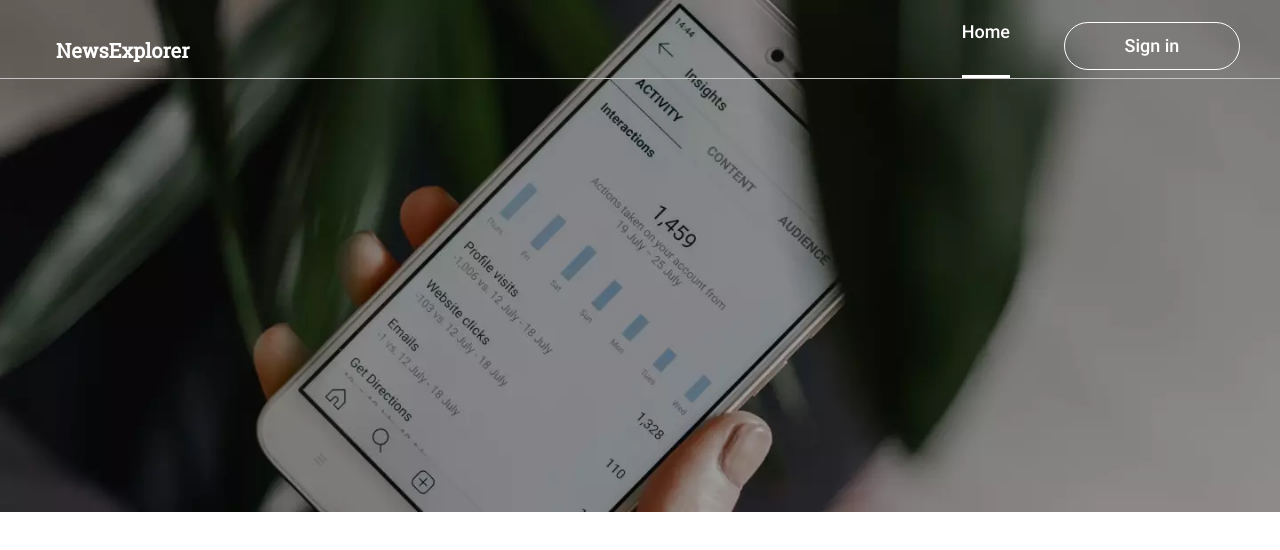
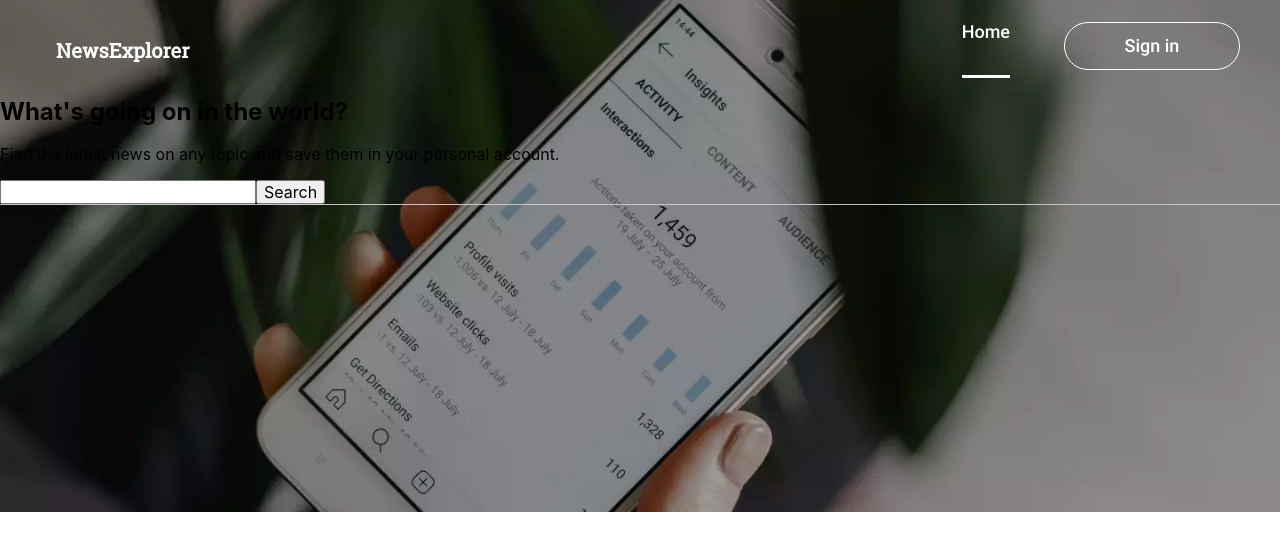
Before and after one commit to datvidc/news-explorer-frontend, a React (Create React App) app: page / in a window 1280 px wide. Shown: the top 550 px of the page. Built offline with nearby package versions, Linux system fonts and the light colour scheme.

Commit message:
Searchform

```diff
--- a/src/components/header/Header.js
+++ b/src/components/header/Header.js
@@ -2,6 +2,7 @@ import React from 'react';
 import './Header.css';
 
 import Nav from '../nav/Nav';
+import SearchForm from '../searchForm/SearchForm';
 
 function Header(props) {
   const {
@@ -19,6 +20,7 @@ function Header(props) {
               isLoggedIn={loggedIn}
               toggleMenu={MobileMenuToggle}
             />
+            <SearchForm />
           </header>
         ) : (
           <header className="header-savednews">
@@ -28,6 +30,7 @@ function Header(props) {
               isLoggedIn={loggedIn}
               toggleMenu={MobileMenuToggle}
             />
+            <SearchForm />
           </header>
         )
       }
--- /dev/null
+++ b/src/components/searchForm/SearchForm.js
@@ -0,0 +1,21 @@
+import React from 'react';
+
+import './SearchForm.css';
+
+function SearchForm() {
+  /* const {} = props; */
+  return (
+
+    <section className="search">
+      <h2>What&#39;s going on in the world? </h2>
+      <p> Find the latest news on any topic and save them in your personal account.</p>
+      <form>
+        <input type="search" />
+        <button type="submit"> Search </button>
+      </form>
+
+    </section>
+
+  );
+}
+export default SearchForm;
```
Also changed, not shown: src/components/searchForm/SearchForm.css (added).
